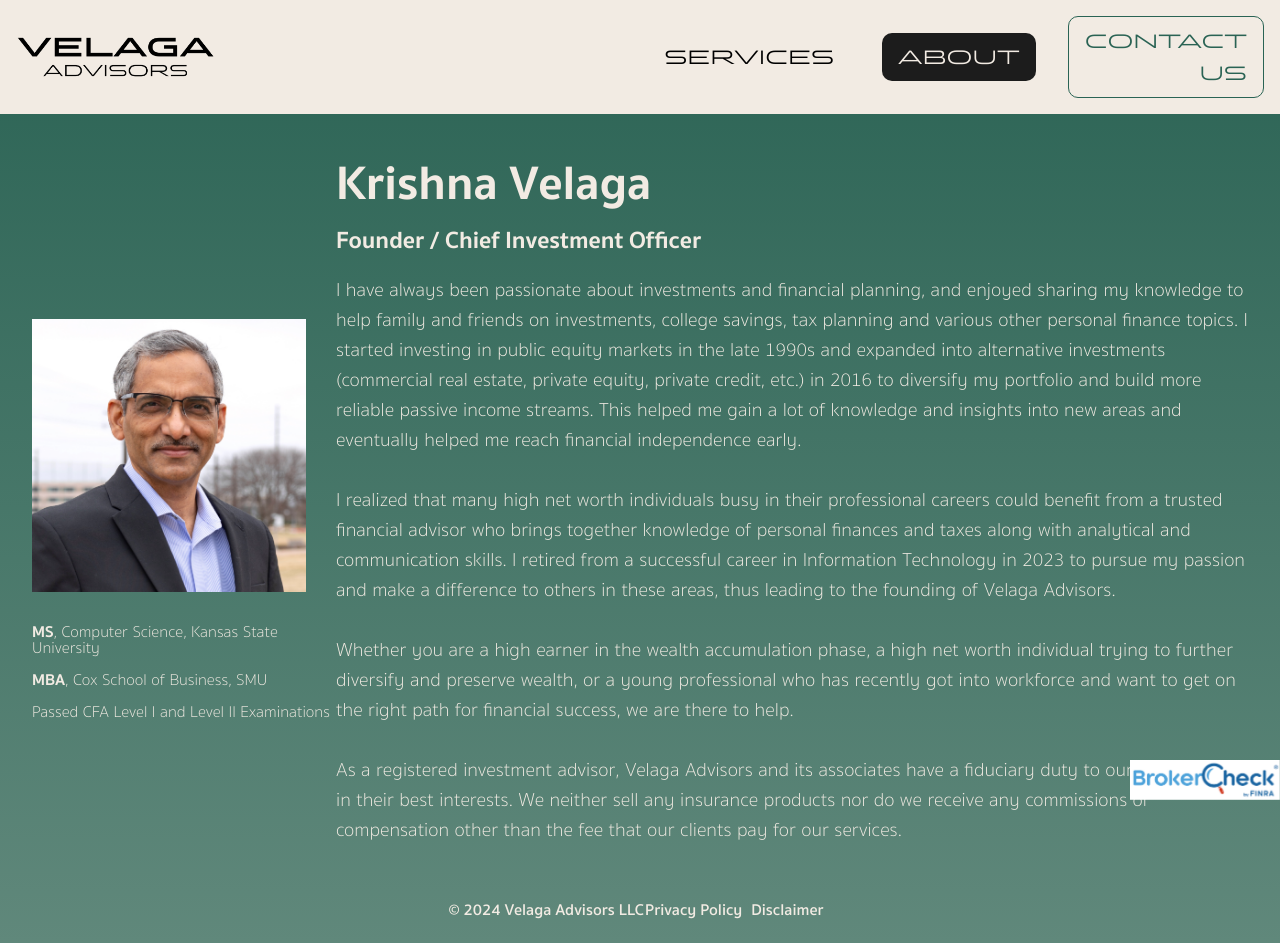
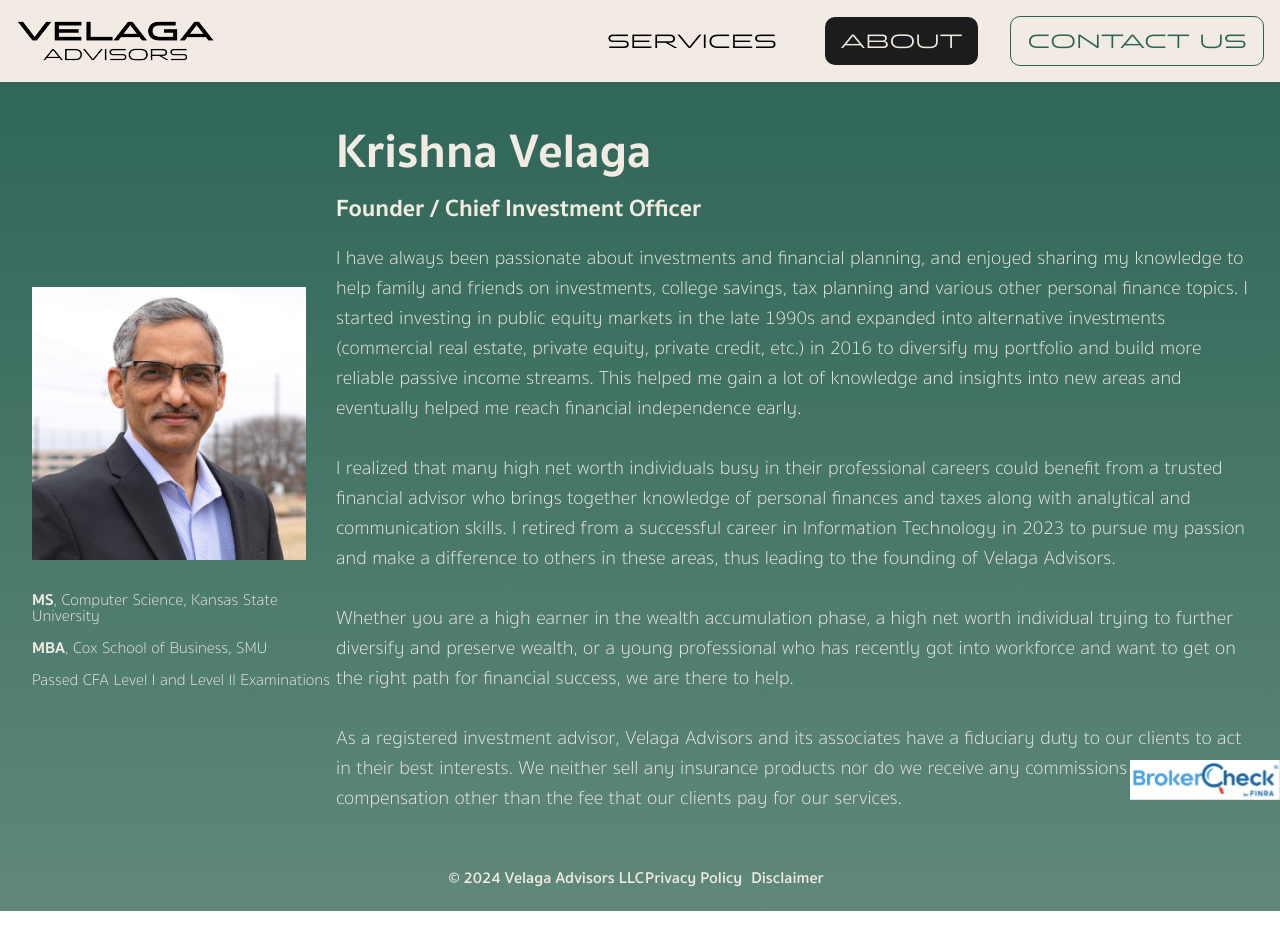
Before and after one commit to avelaga/velagaadvisors, a Next.js app: page /about in a window 1280 px wide. After the commit the page ends 911 px from the top, so only its background shows below. Built offline with nearby package versions, Linux system fonts and the light colour scheme.

Commit message:
fixed wrapping contact us button

```diff
--- a/styles/Navbar.module.css
+++ b/styles/Navbar.module.css
@@ -12,7 +12,7 @@
 }
 
 .right{
-    width: 50vw;
+    width: 80vw;
     display: flex;
     align-items: center;
     justify-content: flex-end;
```
